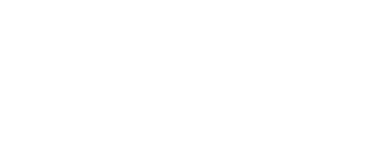
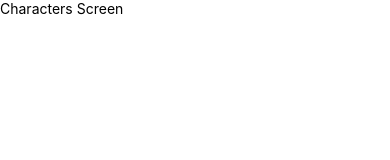
Before and after one commit to gabrielemartins/harry-potter, a React Native app: screen / in a window 390 px wide. Shown: the top 160 px of the page. Built offline with nearby package versions, Linux system fonts and the light colour scheme.

Commit message:
feat: create the characters screen

```diff
--- a/App.js
+++ b/App.js
@@ -1,3 +1,7 @@
+import CharactersScreen from "./screens/CharactersScreen";
+
 export default function App() {
-
+  return (
+    <CharactersScreen />
+  );
 }
--- /dev/null
+++ b/screens/CharactersScreen.js
@@ -0,0 +1,9 @@
+import { View, Text } from 'react-native';
+
+export default function CharactersScreen() {
+    return (
+        <View>
+            <Text>Characters Screen</Text>
+        </View>
+    );
+}
```
